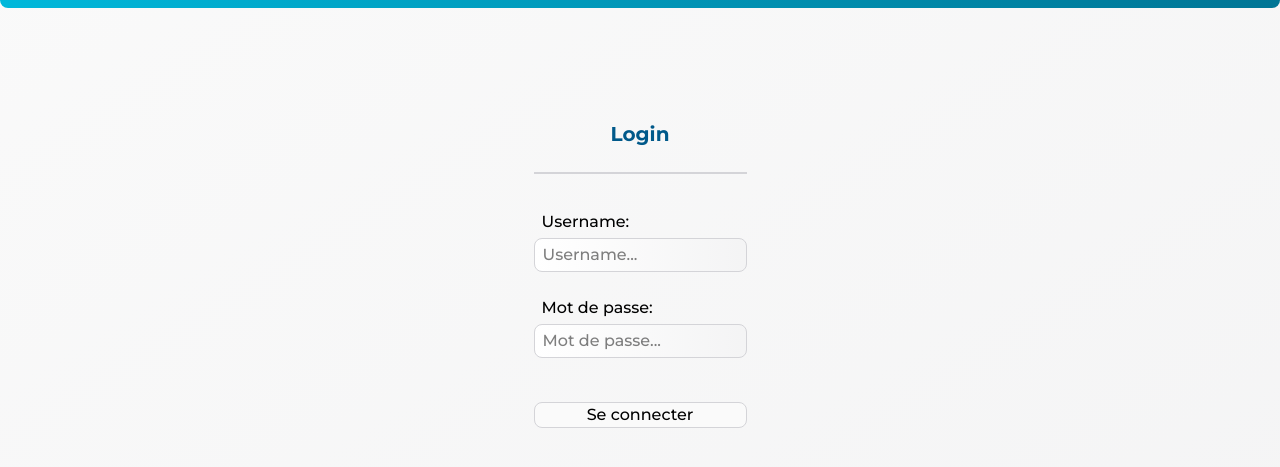
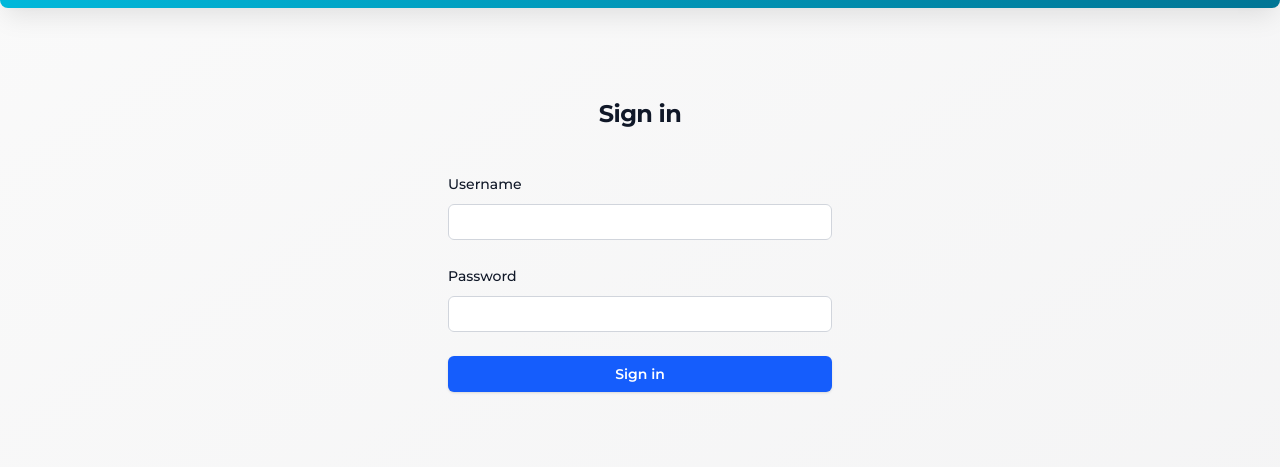
Before and after one commit to Tatouille078/TP-PHP-SQY, a PHP site: page /pages/login.php in a window 1280 px wide. Shown: the part 128-595 px from the top of the page. Run offline with PHP 8.4, Linux system fonts and the light colour scheme.

Commit message:
continued...

```diff
--- a/components/header.php
+++ b/components/header.php
@@ -16,31 +16,39 @@
             font-style: normal;
         }
     </style>
+    <script src="../scripts/index.js" defer></script>
 </head>
+
+<?php
+
+    session_start()
+
+?>
+
 <body class="w-full min-h-screen bg-gradient-to-br from-zinc-50 to-zinc-100 montserrat-normal">
 
-    <header class="h-32 w-full flex justify-between items-center bg-gradient-to-r from-sky-600 to-sky-800 px-24 text-white text-xl">
-        <p class="cursor-pointer">Icone du site</p>
+    <header class="h-32 w-full flex justify-between items-center bg-gradient-to-r from-sky-600 to-sky-800 px-24 text-white shadow-xl">
+        <p class="cursor-pointer text-xl">Icone du site</p>
         <div class="flex justify-center items-center gap-x-4">
             <div class="relative flex justify-center group cursor-pointer">
-                <p>Bibliothèque</p>
+                <a href="library.php" class="text-xl">Bibliothèque</a>
                 <span class="absolute h-2 bg-gradient-to-r from-zinc-50 to-zinc-300 w-0 group-hover:w-full inset-0 top-6 transition-all duration-[300ms] rounded-xl"></span>
             </div>
             <span class="w-[2px] h-8 bg-gradient-to-b from-zinc-300 to-zinc-100"></span>
             <div class="relative flex justify-center group cursor-pointer">
-                <p>Favoris</p>
+                <p class="text-xl">Favoris</p>
                 <span class="absolute h-2 bg-gradient-to-r from-zinc-50 to-zinc-300 w-0 group-hover:w-full inset-0 top-6 transition-all duration-[300ms] rounded-xl"></span>
             </div>
         </div>
         <div class="relative group">
-            <p class="cursor-pointer border-5 border-transparent bg-sky-700 group-hover:bg-sky-600 transition-all px-2 py-1 rounded-3xl group-hover:border-sky-200">Icone du user</p>
-            <div class="absolute inset-0 top-10 h-0 group-hover:h-38 text-black bg-gradient-to-br from-zinc-50 to-zinc-300 border-0 group-hover:border-1 border-transparent group-hover:border-zinc-400 rounded-xl transition-all duration-300 overflow-y-hidden">
-                <div class="relative m-4 h-0 group-hover:h-full text-end flex flex-col justify-start items-end gap-y-2 text-lg">
-                    <p>Mon profil</p>
+            <p class="cursor-pointer border-5 border-transparent bg-sky-700 group-hover:bg-sky-600 transition-all px-2 py-1 rounded-3xl group-hover:border-sky-200 text-xl">Icone du user</p>
+            <div class="absolute inset-0 top-10 h-0 group-hover:h-34 text-black bg-gradient-to-br from-zinc-50 to-zinc-300 border-0 group-hover:border-1 border-transparent group-hover:border-zinc-400 rounded-xl transition-all duration-300 overflow-y-hidden">
+                <div class="relative m-4 h-0 group-hover:h-full text-end flex flex-col justify-start items-end gap-y-2 text-md">
+                    <a href="profil.php" class="text-md">Mon profil</a>
                     <span class="min-h-[1px] max-h-[1px] w-full bg-gradient-to-r from-zinc-700 to-zinc-900"></span>
-                    <p>Mes favories</p>
+                    <p class="text-md">Mes favories</p>
                     <span class="min-h-[1px] max-h-[1px] w-full bg-gradient-to-r from-zinc-700 to-zinc-900"></span>
-                    <p>Déconnection</p>
+                    <p id="logout" class="text-md">Déconnection</p>
                 </div>
             </div>
         </div>
--- /dev/null
+++ b/config/pdo.php
@@ -0,0 +1,28 @@
+<?php
+// Ici nous allons nous connecter à une BDD avec PDO : PHP Data Object
+// Dans le bloc try on tente de se connecter
+// Si cela ne fonctionne pas nous irons dans le bloc catch qui affichera notre erreur
+try {
+    // On définit d'abord notre username et mot de passe lié à phpmyadmin
+    $username = "root";
+    $password = "";
+
+    // DSN ou Data Source Name : Les infos qui vont nous permettre de nous connecter
+    $dsn = "mysql:dbname=tpphp;host=localhost";
+
+    // On précise des options pour notre connexion avec PDO
+    // Ici il s'agit de récupérer les données sous fome de tableau associatif
+    $options = [PDO::ATTR_DEFAULT_FETCH_MODE => PDO::FETCH_ASSOC];
+
+    // Ici on vient se connecter à la BDD en créant un objet $pdo
+    $pdo = new PDO($dsn, $username, $password, $options);
+
+    // echo "Nous sommes connectés youhou !";
+
+} catch (PDOException $error) {
+
+    // Si la connexion échoue on affiche un message d'erreur avec l'erreur en question
+    die("Il y a une erreur : " . $error->getMessage());
+}
+
+?>
--- a/login.php
+++ /dev/null
@@ -1,64 +0,0 @@
-<?php include 'components/header.php'; ?>
-
-<?php
-// Démarrer la session PHP
-session_start();
-
-// Informations de connexion à la base de données
-$host = 'localhost';  // Adresse de ton serveur MySQL
-$dbname = 'tpphp';  // Nom de ta base de données
-$username = 'root';  // Ton nom d'utilisateur
-$password = '';  // Ton mot de passe
-
-// Connexion à la base de données avec PDO
-try {
-    $pdo = new PDO("mysql:host=$host;dbname=$dbname", $username, $password);
-    $pdo->setAttribute(PDO::ATTR_ERRMODE, PDO::ERRMODE_EXCEPTION);
-} catch (PDOException $e) {
-    die("Échec de la connexion à la base de données : " . $e->getMessage());
-}
-
-// Vérifier si le formulaire de connexion a été soumis
-if (isset($_POST['username']) && isset($_POST['password'])) {
-    $username = $_POST['username'];
-    $password = $_POST['password'];
-
-    // Préparer la requête pour vérifier l'utilisateur dans la base de données
-    $stmt = $pdo->prepare("SELECT * FROM users WHERE username = :username");
-    $stmt->bindParam(':username', $username);
-    $stmt->execute();
-
-    // Vérifier si l'utilisateur existe et si le mot de passe est correct
-    $user = $stmt->fetch(PDO::FETCH_ASSOC);
-
-    if ($user && password_verify($password, $user['password'])) {
-        // Connexion réussie, stocker l'ID de l'utilisateur dans la session
-        $_SESSION['user_id'] = $user['id'];
-        $_SESSION['username'] = $user['username'];
-
-        // Rediriger vers une autre page, comme un tableau de bord
-        header("Location: dashboard.php");
-        exit();
-    } else {
-        echo "Nom d'utilisateur ou mot de passe incorrect.";
-    }
-}
-?>
-
-<div class="w-full h-full flex justify-center items-center pt-22">
-    <form action="">
-        <div class="p-4 flex flex-col justify-center items-center text-md gap-y-4">
-            <p class="text-xl text-sky-800 py-2"><b>Login</b></p>
-            <span class="h-[2px] bg-zinc-300 w-full mb-4"></span>
-            <div class="flex flex-col gap-y-1 justify-center items-start text-md py-1">
-                <p class="pl-2">Username:</p>
-                <input type="text" name="username" placeholder="Username..." class="bg-gradient-to-r from-white to-zinc-100 border border-zinc-300 text-md rounded-lg px-2 py-1">
-            </div>
-            <div class="flex flex-col gap-y-1 justify-center items-start text-md py-1">
-                <p class="pl-2">Mot de passe:</p>
-                <input type="password" placeholder="Mot de passe..." class="bg-gradient-to-r from-white to-zinc-100 border border-zinc-300 text-md rounded-lg px-2 py-1">
-            </div>
-            <button type="submit" name="password" class="cursor-pointer bg-zinc-50 border border-zinc-300 hover:bg-sky-700 transition-all hover:border-sky-800 hover:text-white w-full rounded-lg mt-6">Se connecter</button>
-        </div>
-    </form>
-</div>
--- /dev/null
+++ b/pages/login.php
@@ -0,0 +1,113 @@
+<?php
+
+ob_start();
+
+// On inclut la connexion à notre BDD
+include "../components/header.php";
+include "../config/pdo.php";
+
+// ici on va venir vérifier que les données du form sont bien conformes (Une fois le form soumis)
+// Si un des champs n'est pas rempli on affiche une erreur
+// Si l'email n'est pas au bon format on affiche une erreur
+
+// Une fois les infos récupérées on créé les variables adéquates
+
+// On vérifie que le form ait bien été soumois avec POST
+if (($_SERVER["REQUEST_METHOD"] === "POST") && isset($_POST["submit"])) {
+
+    // On vérifie que les champs ne soient pas laissé vides
+    if (!empty($_POST["username"]) && (!empty($_POST["password"]))) {
+
+        $username = $_POST["username"];
+        $password = $_POST["password"];
+
+        // On effectue une requete préparée à l'aide $pdo qui est définit dans notre fichier pdo.php
+        // et qui est importé plus haut sur cette page
+        $sql = "SELECT * FROM users WHERE username = ?";
+        $stmt = $pdo->prepare($sql);
+        $stmt->execute([$username]);
+
+        // On vient fetch (récupérer) les éventuels résultats
+        $result = $stmt->fetch();
+
+        if ($result) {
+            $password_hash = $result["password_hash"];
+
+            if (password_verify($password, $password_hash)) {
+
+                // On démarre une session
+                session_start();
+
+                // On place dans le tableau $_SESSION les infos du user qu'on récupère de la BDD
+                $_SESSION = $result;
+
+                // On redirige le user vers la homepage
+                header("Location: ../index.php");
+
+                // A l'aide d'un buffer je retarde l'éxecution de mon bloc de code afin d'éviter les erreurs liées à l'envoi
+                // - mofification des headers
+                ob_flush();
+
+                $error = "connected";
+
+            } else {
+                $error = "Le mot de passe n'est pas le bon";
+            }
+
+        } else {
+            $error = "Aucun utilisateur trouvé avec cette email";
+        }
+        // }
+
+        // Si jamais des champs sont laissés vides ...
+    } else {
+        $error = "Veuillez remplir tous les champs";
+    }
+}
+
+
+?>
+
+<div class="flex min-h-full flex-col justify-center px-6 py-12 lg:px-8">
+  <div class="sm:mx-auto sm:w-full sm:max-w-sm">
+    <h2 class="mt-10 text-center text-2xl/9 font-bold tracking-tight text-gray-900">Sign in</h2>
+  </div>
+
+  <div class="mt-10 sm:mx-auto sm:w-full sm:max-w-sm">
+
+    <!-- Ici notre formulaire de Login  -->
+    <form class="space-y-6" action="#" method="POST">
+
+      <div>
+        <label for="username" class="block text-sm/6 font-medium text-gray-900">Username</label>
+        <div class="mt-2">
+          <input type="text" name="username" id="username" autocomplete="username"  class="block w-full rounded-md bg-white px-3 py-1.5 text-base text-gray-900 outline outline-1 -outline-offset-1 outline-gray-300 placeholder:text-gray-400 focus:outline focus:outline-2 focus:-outline-offset-2 focus:outline-indigo-600 sm:text-sm/6">
+        </div>
+      </div>
+
+      <div>
+        <div class="flex items-center justify-between">
+          <label for="password" class="block text-sm/6 font-medium text-gray-900">Password</label>
+          <!-- <div class="text-sm">
+            <a href="#" class="font-semibold text-indigo-600 hover:text-indigo-500">Forgot password?</a>
+          </div> -->
+        </div>
+        <div class="mt-2">
+          <input type="password" name="password" id="password" autocomplete="current-password"  class="block w-full rounded-md bg-white px-3 py-1.5 text-base text-gray-900 outline outline-1 -outline-offset-1 outline-gray-300 placeholder:text-gray-400 focus:outline focus:outline-2 focus:-outline-offset-2 focus:outline-indigo-600 sm:text-sm/6">
+        </div>
+      </div>
+
+      <div>
+        <button type="submit" name="submit" class="flex w-full justify-center rounded-md bg-blue-600 px-3 py-1.5 text-sm/6 font-semibold text-white shadow-sm hover:bg-indigo-500 focus-visible:outline focus-visible:outline-2 focus-visible:outline-offset-2 focus-visible:outline-indigo-600">Sign in</button>
+      </div>
+
+    </form>
+
+    <?php if (isset($error)) : ?>
+
+        <p class="text-red-700"><?= $error ?></p>
+
+    <?php endif ?>
+
+  </div>
+</div>
--- a/scripts/index.js
+++ b/scripts/index.js
@@ -1,3 +1,41 @@
-const apikey = "AIzaSyAIpFFILMeSTegVWB5jvw-f8VYPDHdz5zA"
-
-let url = `https://www.googleapis.com/books/v1/volumes?q=intitle:${input.value}&key=${apiKey}`
+// const apikey = "AIzaSyAIpFFILMeSTegVWB5jvw-f8VYPDHdz5zA"
+// let url = `https://www.googleapis.com/books/v1/volumes?q=intitle:${input.value}&key=${apiKey}`
+// Partie pour les options de profil
+var logoutButton = document.getElementById("logout");
+var profileButton = document.querySelector(".profile-button");
+var passwordButton = document.querySelector(".password-button");
+var mailbutton = document.querySelector(".mail-button");
+var ppButton = document.querySelector(".pp-button");
+var profileTitle = document.querySelector(".profile-title");
+var profileContainer = document.querySelector(".profile-container");
+profileButton === null || profileButton === void 0 ? void 0 : profileButton.addEventListener("click", function () {
+    profileContainer.innerHTML = "";
+    var text1 = document.createElement("p");
+    text1.textContent = "Ici vous pouvez modifier votre Pseudonyme. \n Attention le nom d'utilisateur doit: \n- Ne pas contenir de mot choquant\n- Contenir au moins 4 caractères";
+    var subDiv = document.createElement("div");
+    subDiv.classList.add("gap-x-2", "flex");
+    var input1 = document.createElement("input");
+    input1.placeholder = "Nouveau pseudonyme";
+    input1.classList.add("rounded-md", "px-2", "py-1", "min-w-20");
+    var submit1 = document.createElement("button");
+    submit1.textContent = "Enregistrer";
+    submit1.classList.add("rounded-md", "px-2", "py-1", "bg-sky-600", "hover:bg-sky-700", "text-white");
+    subDiv.appendChild(input1);
+    subDiv.appendChild(submit1);
+    profileContainer === null || profileContainer === void 0 ? void 0 : profileContainer.appendChild(text1);
+    profileContainer === null || profileContainer === void 0 ? void 0 : profileContainer.appendChild(subDiv);
+});
+logoutButton === null || logoutButton === void 0 ? void 0 : logoutButton.addEventListener("click", function () {
+    fetch('../utils/logout.php', {
+        method: 'GET',
+        credentials: 'same-origin', // Assure que la session est envoyée avec la requête
+    })
+        .then(function (response) {
+        if (response.ok) {
+            window.location.href = "../index.php"; // Redirige vers la page d'accueil après la déconnexion
+        }
+    })
+        .catch(function (error) {
+        console.error('Erreur de déconnexion:', error);
+    });
+});
```
Also changed, not shown: index.php (+13 -61 lines), package.json (added, +11 -0 lines), pages/library.php (added, +84 -0 lines), pages/profil.php (added, +20 -0 lines), pages/signup.php (added, +129 -0 lines), scripts/index.ts (added, +45 -0 lines), utils/logout.php (added, +7 -0 lines).
